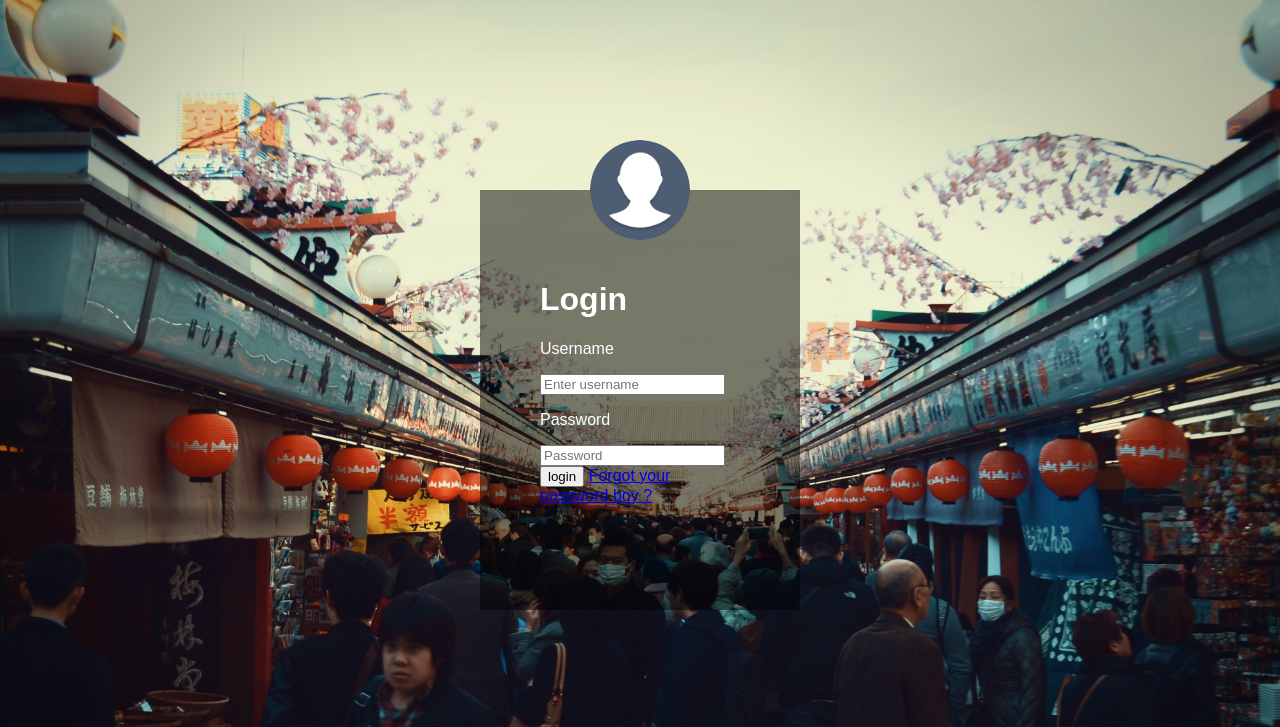
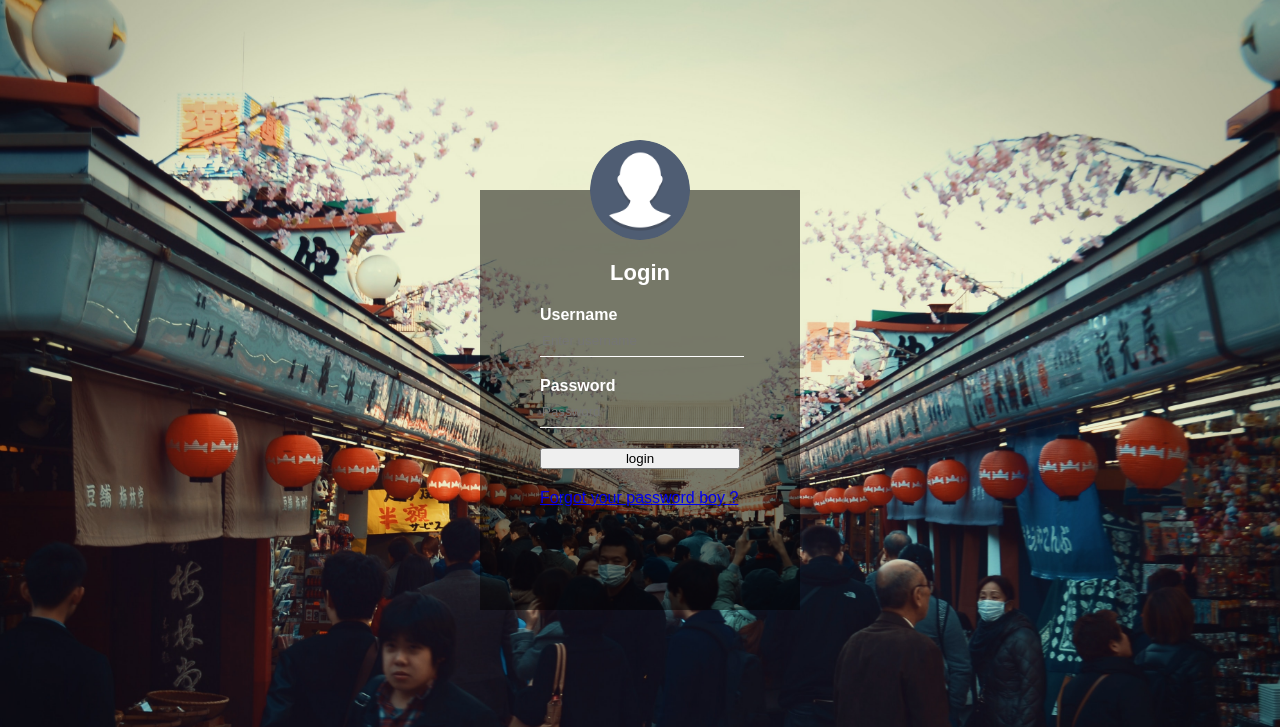
Before and after one commit to Koushi009/Register---Login-page, a PHP site: page / in a window 1280 px wide. Shown: the top 727 px of the page. Run offline with PHP 8.4, Linux system fonts and the light colour scheme.

Commit message:
Styling the page
A bit of styling

```diff
--- a/Index.html
+++ b/Index.html
@@ -17,7 +17,7 @@
             <p>Username</p>
             <input type="text" name="login" value=""  placeholder="Enter username">
             <p>Password</p>
-            <input type="text" name="password" value=""  placeholder="Password">
+            <input type="password" name="password" value=""  placeholder="Password">
             <input type="submit" name="Login" value="login">
              <a href="#"> Forgot your password boy ? </a>
 
--- a/Style.css
+++ b/Style.css
@@ -36,3 +36,33 @@ font-family:sans-serif;
 	top:-50px;
 	left:calc(50% - 50px);
 }
+
+h1 {
+
+	margin:0px;
+	padding:0 0 20px;
+	text-align:center;
+	font-size:22px;
+
+}
+
+.loginbox p
+{
+margin: 0px;
+padding: 0;
+font-weight:bold;
+}
+
+.loginbox input {
+	width:100%;
+	margin-bottom:20px;
+}
+
+.loginbox input[type="text"], input[type="password"] {
+border:none;
+border-bottom:1px solid #fff;
+background:transparent;
+outline:none;
+height:30px;
+
+}
```
